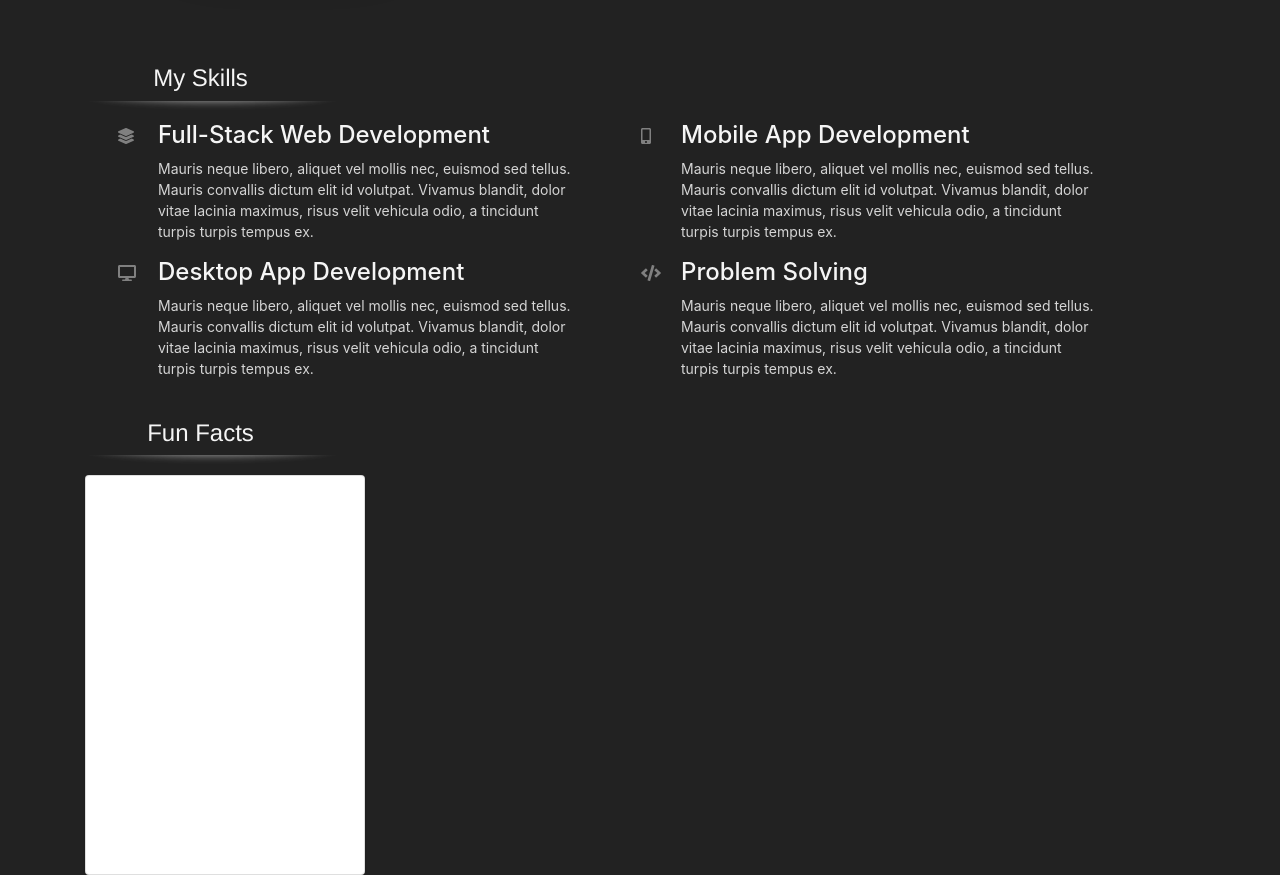
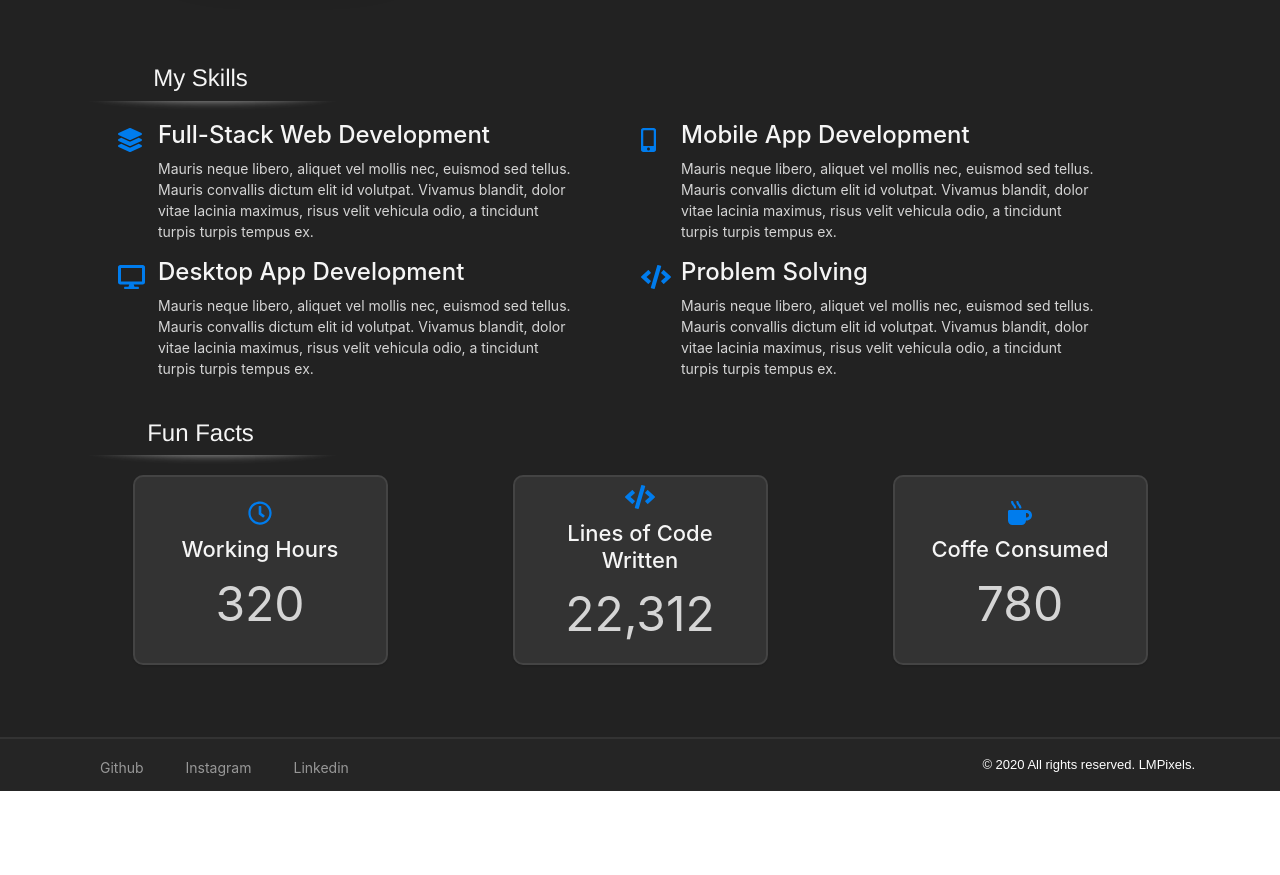
Before and after one commit to Gathaus/mern-blog, a React app in the folder client/: page / in a window 1280 px wide. Shown: the part 560-1435 px from the top of the page. After the commit the page ends 1351 px from the top, so only its background shows below. Built offline with nearby package versions, Linux system fonts and the light colour scheme.

Commit message:
about me page completed

```diff
--- /dev/null
+++ b/client/src/components/parts/Footer/Footer.css
@@ -0,0 +1,47 @@
+footer {
+	border-top: 2px solid #333333;
+	color: white;
+	background-color: #252525;
+}
+
+footer .container,
+footer .row,
+footer .footer-links,
+footer .footer-text-container {
+	background-color: #252525;
+}
+
+footer .container a {
+	margin: 0 3em 0 0;
+	font-size: 14px;
+	font-weight: 400;
+	font-style: normal;
+	letter-spacing: 0px;
+	opacity: 0.55;
+	color: #f5f5f5 !important;
+	transition: opacity 0.2s ease-in-out !important;
+}
+
+footer .container a:hover {
+	cursor: pointer;
+	zoom: 1 !important;
+	opacity: 1 !important;
+	color: #f5f5f5 !important;
+	text-decoration: none;
+}
+
+footer .container a:visited {
+	text-decoration: none;
+}
+
+footer .footer-text {
+	font-family: Arial, Helvetica, sans-serif;
+	font-size: 13px;
+}
+
+@media only screen and (max-width: 768px) {
+  footer .footer-text {
+  text-align: center;
+  margin-right: 45px;
+	}
+}
--- /dev/null
+++ b/client/src/components/parts/Footer/Footer.js
@@ -0,0 +1,27 @@
+import React, { Component } from "react";
+import "./Footer.css";
+
+export default class Footer extends Component {
+	render() {
+		return (
+			<>
+				<footer className="footer pt-2">
+					<div className="container mt-2">
+						<div className="row d-flex justify-content-between">
+							<div className="col-md-3 footer-links text-center">
+								<div className="container ">
+									<a className="">Github</a>
+									<a className="">Instagram</a>
+									<a className="">Linkedin</a>
+								</div>
+							</div>
+							<div className="col-md-5 text-right footer-text-container">
+								<p className="footer-text">  © 2020 All rights reserved. LMPixels.</p>
+							</div>
+						</div>
+					</div>
+				</footer>
+			</>
+		);
+	}
+}
--- a/client/src/components/parts/FunFacts/FunFacts.js
+++ b/client/src/components/parts/FunFacts/FunFacts.js
@@ -1,11 +1,14 @@
 import React, { Component } from "react";
 import "./Funfacts.css";
+import { FontAwesomeIcon } from "@fortawesome/react-fontawesome";
+import { faCode,faMugHot} from "@fortawesome/free-solid-svg-icons";
+import {faClock} from "@fortawesome/free-regular-svg-icons";
 
 class FunFacts extends Component {
 	render() {
 		return (
 			<>
-				<div className="row mt-4">
+				<div className="mt-4">
 					<div className="container">
 						<div className="row block-title">
 							<div className="col-md-3">
@@ -20,13 +23,33 @@ class FunFacts extends Component {
 						</div>
 					</div>
 				</div>
-				<div className="container">
-					<div className="row cards">
-						<div className="col-md-4">
-							<div class="card"></div>
+				<div className="container pb-5 ">
+					<div className="row cards d-flex justify-content-around">
+						<div className="col-md-3 text-center mb-4">
+							<div className="fun-card ">
+								<FontAwesomeIcon className="icon-funfacts  mt-4" icon={faClock} />
+								<br></br>
+								<h4 className="mt-2">Working Hours</h4>
+								<span className="">320</span>
+							</div>
 						</div>
-						<div className="col-md-4"></div>
-						<div className="col-md-4"></div>
+						<div className="col-md-3 text-center mb-4">
+							<div className="fun-card">
+								<FontAwesomeIcon className="icon-funfacts mt-2" icon={faCode} />
+								<br></br>
+								<h4 className="mt-2">Lines of Code<br/> Written</h4>
+								<span className="">22,312</span>
+							</div>
+						</div>
+						<div className="col-md-3 text-center mb-4">
+							<div className="fun-card">
+								<FontAwesomeIcon className="icon-funfacts  mt-4" icon={faMugHot} />
+								<br></br>
+								<h4 className="mt-2">Coffe Consumed</h4>
+								<span className="">780</span>
+							</div>
+						</div>
+
 					</div>
 				</div>
 			</>
--- a/client/src/components/parts/FunFacts/Funfacts.css
+++ b/client/src/components/parts/FunFacts/Funfacts.css
@@ -11,12 +11,12 @@ section{
   display: flex;
 }
 
-.card{
+.fun-card{
   cursor: default!important;
-  width: 280px;
-  height: 400px;
-  background: #FFF;
-  margin-right: 16px;
+  height: 190px;
+  border: 2px solid #444;
+  border-radius: 10px;
+  background: #333;
   box-shadow: 0px 1px 2px 0px rgba(0,0,0,0.15);
   transform: translateY(0px);
   transition: all 300ms cubic-bezier(0.455, 0.03, 0.515, 0.955);
@@ -26,12 +26,12 @@ section{
   box-sizing: border-box;
 }
 
-.card:hover{
+.fun-card:hover{
   box-shadow: 0px 35px 60px 0px rgba(0,0,0,0.15);
   transform: translateY(-10px);
 }
 
-.card_title{
+.fun-card_title{
   text-align: center;
   padding: 16px 0;
   position: relative;
@@ -41,7 +41,7 @@ section{
   top: 0;
 }
 
-.card_title:after{
+.fun-card_title:after{
   content: 'More info in your trip summary';
   display: block;
   width: 200px;
@@ -53,13 +53,13 @@ section{
   opacity: 0;
 }
 
-.card_visual{
+.fun-card_visual{
   background: #eee;
   height: 128px;
   position: relative;
 }
 
-.card_visual:after{
+.fun-card_visual:after{
   content: '';
   display: block;
   width: 24px;
@@ -72,7 +72,7 @@ section{
   transition: top 300ms;
 }
 
-.card_badge{
+.fun-card_badge{
   width: 248px;
   height: 32px;
   margin: 16px auto;
@@ -80,7 +80,7 @@ section{
   border-radius: 4px;
 }
 
-.card_products{
+.fun-card_products{
   list-style-type: none;
   display: block;
   padding: 0 16px;
@@ -92,14 +92,14 @@ section{
   transition: transform 300ms;
 }
 
-.card_product{
+.fun-card_product{
   padding: 12px 0 12px 24px;
   position: relative;
   display: block;
   transition: all 300ms;
 }
 
-.card_product:not(:last-child):before{
+.fun-card_product:not(:last-child):before{
   content: '';
   display: block;
   position: absolute;
@@ -110,12 +110,12 @@ section{
   left: 0;
 }
 
-.card_product:first-child{
+.fun-card_product:first-child{
   border-bottom: 1px solid #ddd;
   text-decoration: none;
 }
 
-.card_product:last-child{
+.fun-card_product:last-child{
   text-align: center;
   text-transform: uppercase;
   text-decoration: underline;
@@ -123,43 +123,57 @@ section{
   padding: 16px 0;
 }
 
-.card_product:nth-child(2){
+.fun-card_product:nth-child(2){
   border-bottom: 1px solid #ddd;
 }
 
-.card:hover .card_products{
+.fun-card:hover .fun-card_products{
    transition-delay:1s;
   transform: translateY(-50px);
 }
 
-/* .card:hover .card_product:not(:last-child){
+/* .fun-card:hover .fun-card_product:not(:last-child){
   border-bottom: 1px solid #ddd;
 } */
 
-.card:hover .card_product:hover{
+.fun-card:hover .fun-card_product:hover{
   color: #2091EB;
 }
 
-.card:hover .card_product:first-child{
+.fun-card:hover .fun-card_product:first-child{
   transition-delay:1s;
   color: #CF2E1D;
 /*   text-decoration: underline; */
 }
 
-.card:hover .card_visual:after{
-/*   transition-delay:1s;
-  top: 16px; */
-}
 
-.card:hover .card_title{
+.fun-card:hover .fun-card_title{
   top: -10px;
 }
 
-.card:hover .card_title:after{
+.fun-card:hover .fun-card_title:after{
   opacity: 1;
   transform: translate(-50%, -5px);
 }
 
-.card:hover .card_title:hover:after{
+.fun-card:hover .fun-card_title:hover:after{
   color: #2091EB;
 }
+
+.icon-funfacts {
+	font-size: 24px;
+	color: #007ced;
+}
+
+.fun-card h4{
+  font-size: 22px;
+  color: #f5f5f5;
+}
+
+.fun-card span{
+  color: #d5d5d5;
+  font-size: 48px;
+  line-height: 52px;
+  display: block;
+  margin: 15px 0 10px
+}
--- a/client/src/components/parts/navbar/Navbar.css
+++ b/client/src/components/parts/navbar/Navbar.css
@@ -17,6 +17,12 @@ nav {
 	color: #f5f5f5 !important;
 	transition: opacity 0.2s ease-in-out !important;
 }
+
+.nav-link:hover {
+	zoom: 1 !important;
+	opacity: 1 !important;
+	color: #f5f5f5 !important;
+}
 .dropdown-menu {
 	background-color: #333333 !important;
 }
@@ -35,12 +41,6 @@ nav {
 	background-color: #333333 !important;
 }
 
-.nav-link:hover {
-	zoom: 1 !important;
-	filter: alpha(opacity=50) !important;
-	opacity: 1 !important;
-	color: #f5f5f5 !important;
-}
 .brand-margin {
 	margin-left: 2.4em;
 }
@@ -50,11 +50,12 @@ nav {
 	}
 }
 .logo-symbol {
+	transition: line-height 0.2s ease-in-out !important;
 	float: left;
 	width: 44px;
 	height: 44px;
 	line-height: 44px;
-	background-color: #7066ff;
+	background-color: #007CED;
 	border-radius: 100px;
 	text-align: center;
 	color: #fff;
@@ -63,7 +64,9 @@ nav {
 	margin-right: 8px;
 	margin-top: 4px;
 }
-
+.logo-symbol:hover{
+	line-height: 38px;
+}
 .logo-text {
 	font-family: Helvetica, sans-serif;
 	float: left;
--- a/client/src/components/parts/navbar/Navbar.js
+++ b/client/src/components/parts/navbar/Navbar.js
@@ -29,7 +29,7 @@ class Navbar extends Component {
 					</button>
 
 					<div
-						className="collapse navbar-collapse mr-5"
+						className="collapse navbar-collapse"
 						id="navbarSupportedContent"
 					>
 						<ul className="navbar-nav ml-auto">
--- a/client/src/components/parts/skills/Skills.css
+++ b/client/src/components/parts/skills/Skills.css
@@ -8,7 +8,6 @@ div {
 	font-weight: 600;
 	color: #f5f5f5;
 }
-
 .block-title h2 {
 	font-size: 24px;
 }
@@ -38,19 +37,20 @@ div {
 	padding-left: 25px; /* Creates space for the Phone Icon */
 }
 
-.skill-title{
+.skill-title {
 	color: #f5f5f5;
 }
 
-.skill-part p{
+.skill-part p {
 	padding-left: 25px; /* Creates space for the Phone Icon */
 	font-size: 14px;
 	color: #d5d5d5;
 }
 
-.icon-layer {
+.skills-icon {
+	font-size: 24px;
 	position: absolute;
 	left: 0; /* Adjust as needed */
 	top: 7px; /* Adjust as needed */
-	color: grey;
+	color: #007ced;
 }
--- a/client/src/components/parts/skills/Skills.js
+++ b/client/src/components/parts/skills/Skills.js
@@ -23,7 +23,7 @@ class skills extends Component {
 				<div className="container skill-part">
 					<div className="row">
 						<div className="col-md-5 ml-5">
-							<FontAwesomeIcon className="icon-layer" icon={faLayerGroup} />
+							<FontAwesomeIcon className="skills-icon" icon={faLayerGroup} />
 							<h4 className="skill-title">Full-Stack Web Development</h4>
 							<p>
 								Mauris neque libero, aliquet vel mollis nec, euismod sed tellus.
@@ -33,7 +33,7 @@ class skills extends Component {
 							</p>
 						</div>
 						<div className="col-md-5 ml-5">
-							<FontAwesomeIcon className="icon-layer" icon={faMobileAlt} />
+							<FontAwesomeIcon className="skills-icon" icon={faMobileAlt} />
 							<h4 className="skill-title">Mobile App Development</h4>
 							<p>
 								Mauris neque libero, aliquet vel mollis nec, euismod sed tellus.
@@ -45,7 +45,7 @@ class skills extends Component {
 					</div>
 					<div className="row">
 						<div className="col-md-5 ml-5">
-							<FontAwesomeIcon className="icon-layer" icon={faDesktop} />
+							<FontAwesomeIcon className="skills-icon" icon={faDesktop} />
 							<h4 className="skill-title">Desktop App Development</h4>
 							<p>
 								Mauris neque libero, aliquet vel mollis nec, euismod sed tellus.
@@ -55,7 +55,7 @@ class skills extends Component {
 							</p>
 						</div>
 						<div className="col-md-5 ml-5">
-							<FontAwesomeIcon className="icon-layer" icon={faCode} />
+							<FontAwesomeIcon className="skills-icon" icon={faCode} />
 							<h4 className="skill-title">Problem Solving</h4>
 							<p>
 								Mauris neque libero, aliquet vel mollis nec, euismod sed tellus.
--- a/client/src/components/views/AboutMe.js
+++ b/client/src/components/views/AboutMe.js
@@ -3,6 +3,7 @@ import Navbar from "../parts/navbar/Navbar";
 import HomeJumbotron from "../parts/HomeJumbotron/HomeJumbotron";
 import Skills from "../parts/skills/Skills";
 import FunFacts from "../parts/FunFacts/FunFacts";
+import Footer from "../parts/Footer/Footer";
 
 class AboutMe extends Component {
 	render() {
@@ -12,6 +13,7 @@ class AboutMe extends Component {
 				<HomeJumbotron />
 				<Skills />
 				<FunFacts />
+				<Footer />
 			</>
 		);
 	}
```
Also changed, not shown: client/src/components/parts/HomeJumbotron/HomeJumbotron.css (line endings or trailing spaces). Lines whose indentation alone changed are shown as unchanged.
